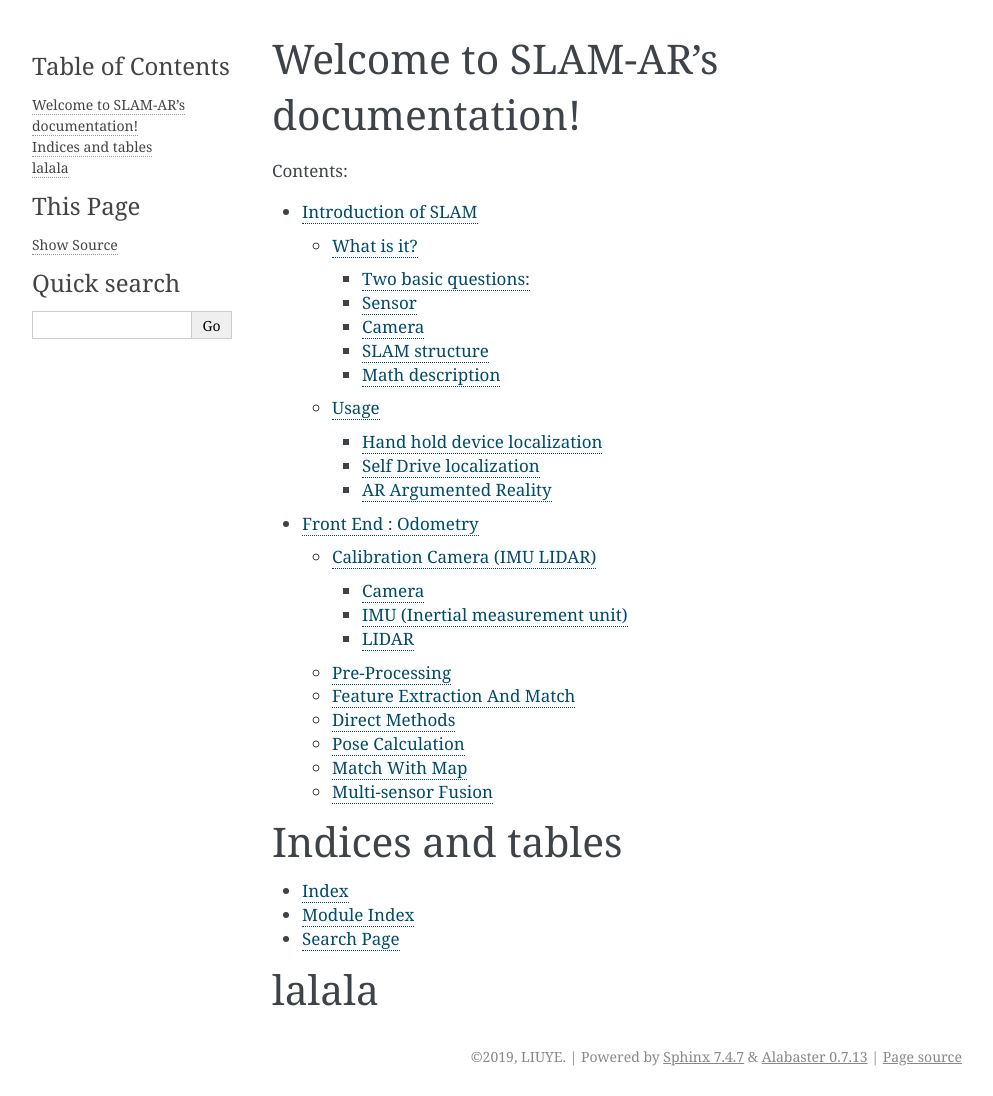
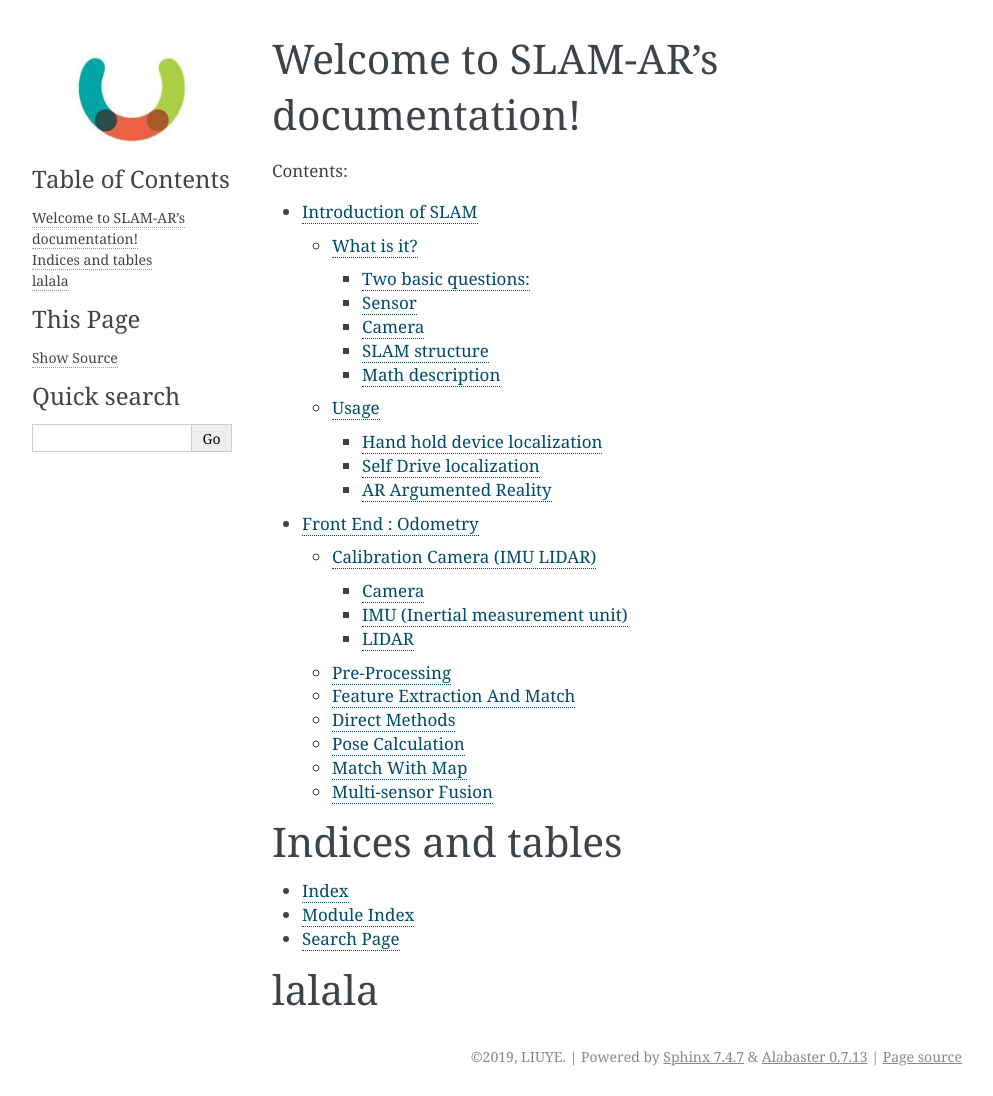
Before and after one commit to gggliuye/VIO, a Sphinx documentation site: the page built from docs/index.rst, in a window 1280 px wide. Shown: the whole page, without its empty margins (148-1141 px from the left). Built offline with Sphinx 7.4.7, drawn with Linux system fonts in a browser that asks for light colours.

Commit message:
Update conf.py

```diff
--- a/docs/conf.py
+++ b/docs/conf.py
@@ -73,6 +73,8 @@ pygments_style = None
 
 
 # -- Options for HTML output -------------------------------------------------
+
+html_logo = "images/logo.PNG"
 
 # The theme to use for HTML and HTML Help pages.  See the documentation for
 # a list of builtin themes.
```
